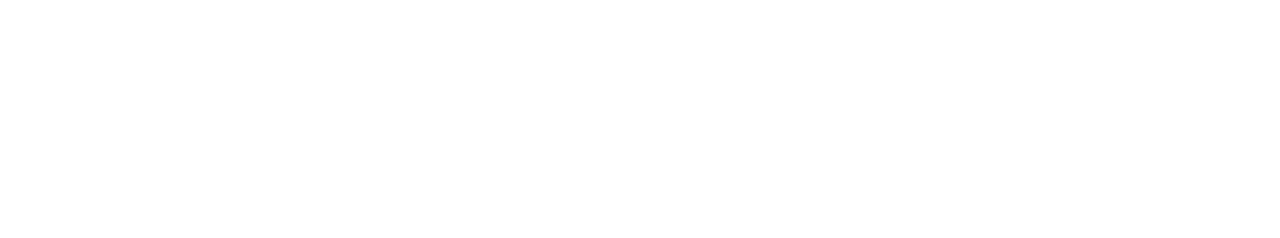
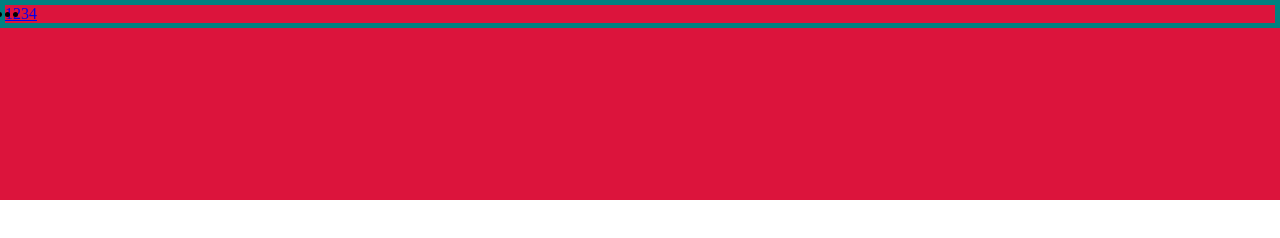
Before and after one commit to Keanin-Cupido/sass-small-projects, a plain HTML site: page 2. Nesting/index.html in a window 1280 px wide. Drawn offline with Linux system fonts and the light colour scheme.

Commit message:
add basic nesting

```diff
--- a/2. Nesting/index.html
+++ b/2. Nesting/index.html
@@ -6,5 +6,16 @@
     <title>Nesting</title>
     <link rel="stylesheet" href="style.css" />
   </head>
-  <body></body>
+  <body>
+    <header>
+      <nav>
+        <ul>
+          <li><a href="#">1</a></li>
+          <li><a href="#">2</a></li>
+          <li><a href="#">3</a></li>
+          <li><a href="#">4</a></li>
+        </ul>
+      </nav>
+    </header>
+  </body>
 </html>
--- a/2. Nesting/style.scss
+++ b/2. Nesting/style.scss
@@ -3,3 +3,23 @@
   padding: 0;
   box-sizing: border-box;
 }
+
+header {
+  height: 25vh;
+  background: crimson;
+
+  nav {
+    border: 5px solid teal;
+
+    ul {
+      display: flex;
+
+      li {
+        text-decoration: none;
+        a {
+
+        }
+      }
+    }
+  }
+}
```
Also changed, not shown: 2. Nesting/style.css, 1 other file.
